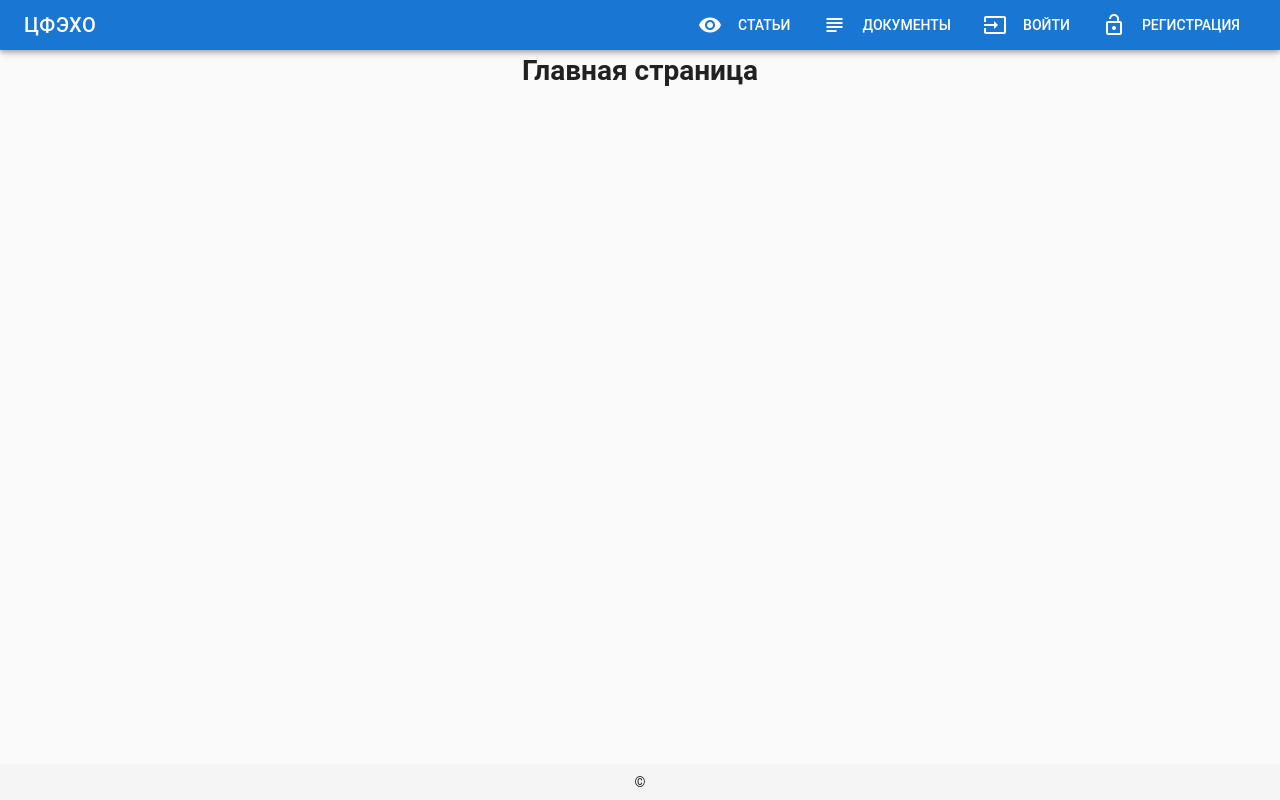
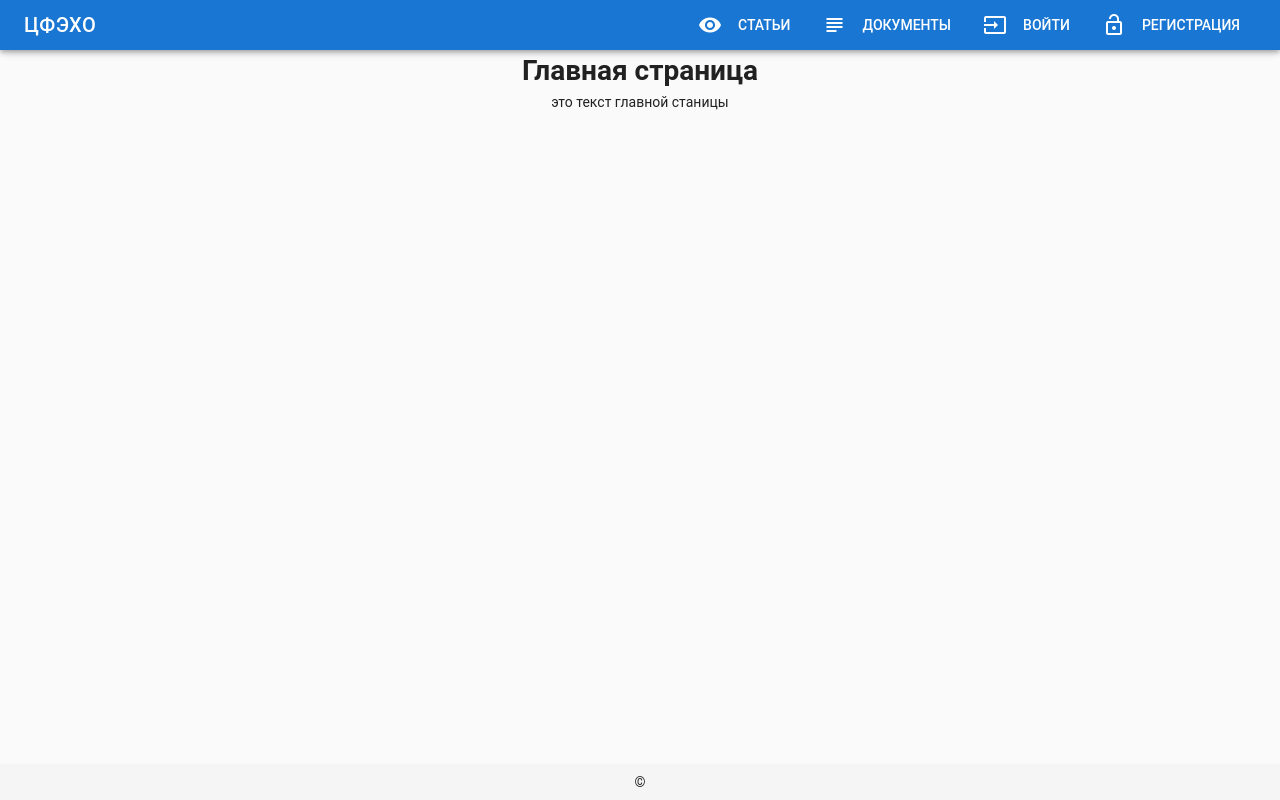
Before and after one commit to Sofron80/cfeho, a Vue app: page / in a window 1280 px wide. Built offline with nearby package versions, Linux system fonts and the light colour scheme; no server answers.

Commit message:
test commit

```diff
--- a/src/views/Home.vue
+++ b/src/views/Home.vue
@@ -1,6 +1,7 @@
 <template lang="pug">
   .text-xs-center
     h1 Главная страница
+    p это текст главной станицы
 </template>
 
 <script>
```
